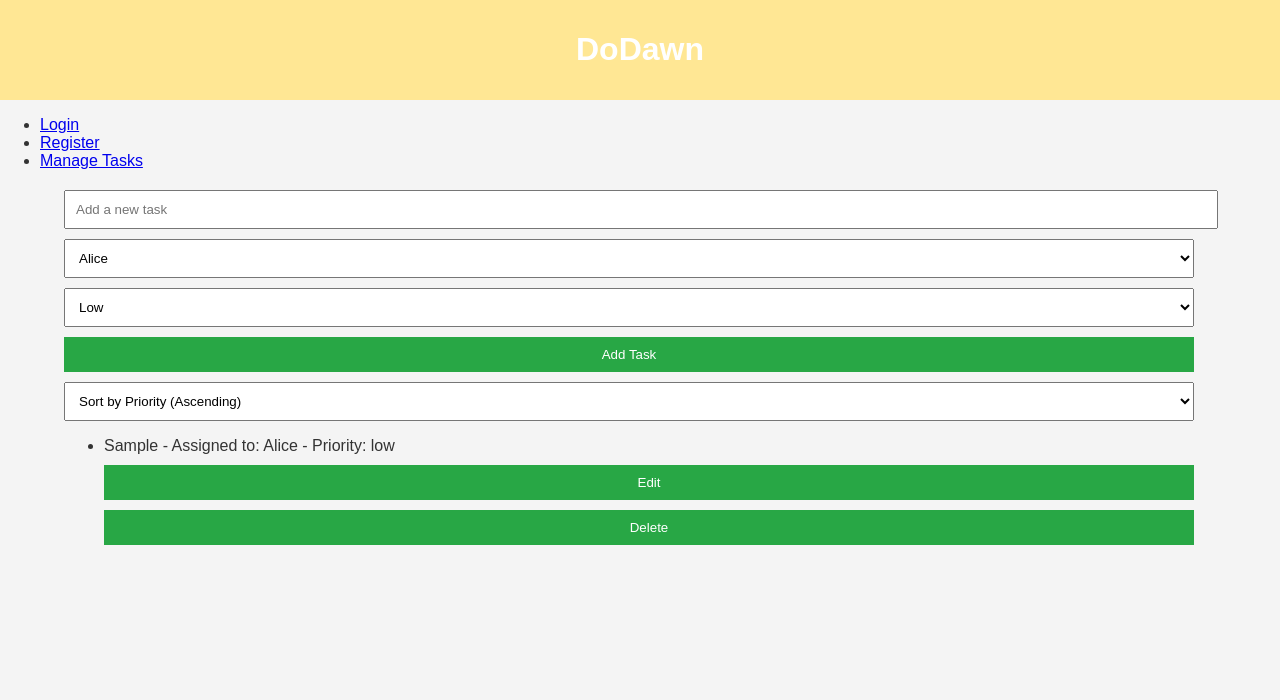
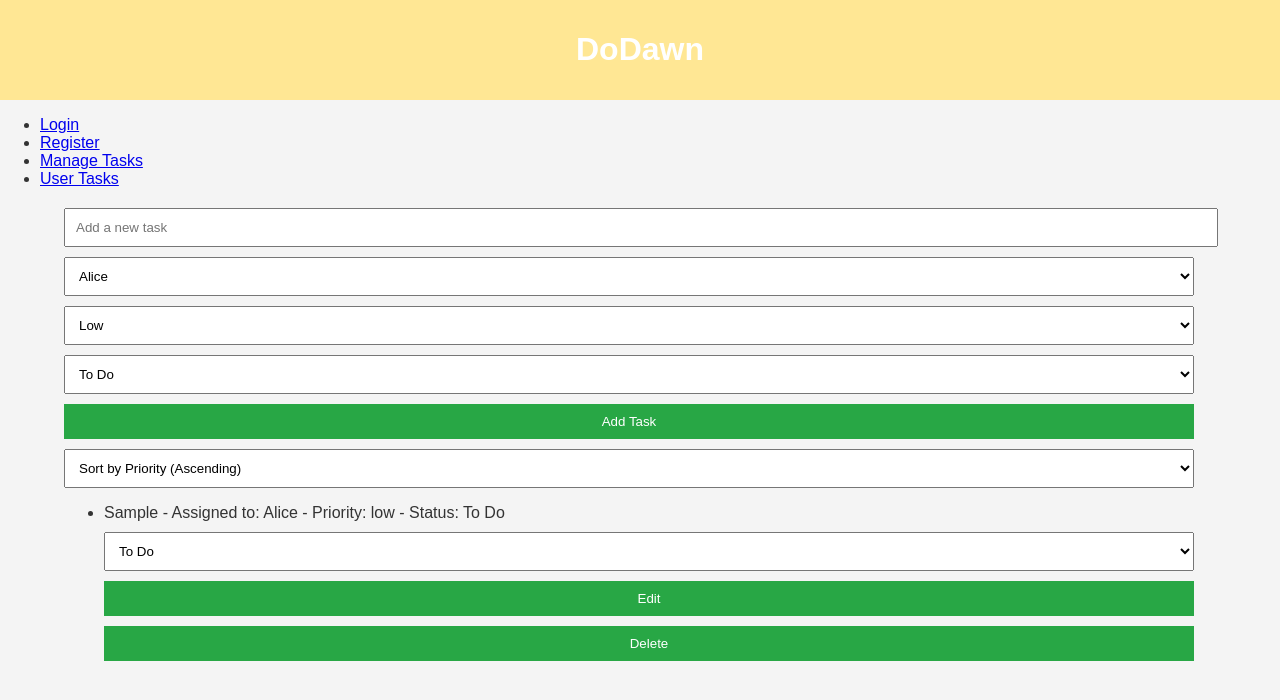
Before and after one commit to JosephSaada/DoDawn, a React (Create React App) app in the folder my-react-app/: page /task-manager in a window 1280 px wide. Both pictures are taken after typing "Sample" into the empty fields and a click on the button "Add Task". Shown: the top 700 px of the page. Built offline with nearby package versions, Linux system fonts and the light colour scheme.

Commit message:
added user tasks

```diff
--- a/my-react-app/src/App.css
+++ b/my-react-app/src/App.css
@@ -43,3 +43,8 @@ button:hover {
   list-style-type: none;
   border: 1px solid #ccc;
 }
+
+#taskList li.completed {
+  text-decoration: line-through;
+  color: #888;
+}
--- a/my-react-app/src/App.js
+++ b/my-react-app/src/App.js
@@ -1,24 +1,39 @@
-import React from 'react';
-import { BrowserRouter as Router, Route, Link, Routes } from 'react-router-dom';
+import React, { useState } from 'react';
+import { BrowserRouter as Router, Route, Routes } from 'react-router-dom';
 import Header from './components/Header';
 import Nav from './components/Nav';
 import Home from './components/Home';
 import Login from './components/Login';
 import Register from './components/Register';
 import TaskManager from './components/TaskManager';
+import UserTasks from './components/UserTasks';
 import './App.css';
 
 function App() {
+  const [tasks, setTasks] = useState([]);
+
+  const addTask = (task) => {
+    setTasks([...tasks, task]);
+  };
+
+  const updateTask = (updatedTask) => {
+    const updatedTasks = tasks.map(task =>
+      task.id === updatedTask.id ? updatedTask : task
+    );
+    setTasks(updatedTasks);
+  };
+
   return (
     <Router>
       <div className="App">
         <Header />
         <Nav />
         <Routes>
-          <Route path="/" exact element={<Home />} />
+          <Route path="/" element={<Home />} />
           <Route path="/login" element={<Login />} />
           <Route path="/register" element={<Register />} />
-          <Route path="/task-manager" element={<TaskManager />} />
+          <Route path="/task-manager" element={<TaskManager tasks={tasks} addTask={addTask} updateTask={updateTask} />} />
+          <Route path="/user-tasks" element={<UserTasks tasks={tasks} />} />
         </Routes>
       </div>
     </Router>
--- a/my-react-app/src/components/Nav.js
+++ b/my-react-app/src/components/Nav.js
@@ -8,6 +8,7 @@ function Nav() {
         <li><Link to="/login">Login</Link></li>
         <li><Link to="/register">Register</Link></li>
         <li><Link to="/task-manager">Manage Tasks</Link></li>
+        <li><Link to="/user-tasks">User Tasks</Link></li>
       </ul>
     </nav>
   );
--- a/my-react-app/src/components/TaskManager.js
+++ b/my-react-app/src/components/TaskManager.js
@@ -1,45 +1,29 @@
 import React, { useState } from 'react';
 
-function TaskManager() {
-  const [tasks, setTasks] = useState([]);
+function TaskManager({ tasks, addTask, updateTask }) {
   const [taskInput, setTaskInput] = useState('');
   const [priority, setPriority] = useState('low');
   const [assignee, setAssignee] = useState('Alice');
+  const [status, setStatus] = useState('To Do');
   const [editingId, setEditingId] = useState('');
   const [sortOrder, setSortOrder] = useState('priority-asc');
 
   const handleAddOrEditTask = (event) => {
     event.preventDefault();
     if (editingId) {
-      updateTask(editingId, taskInput, assignee, priority);
+      updateTask({ id: editingId, description: taskInput, assignee, priority, status });
     } else {
-      addTask(taskInput, assignee, priority);
+      addTask({ id: Date.now().toString(), description: taskInput, assignee, priority, status });
     }
     setTaskInput('');
     setEditingId('');
-  };
-
-  const addTask = (description, assignee, priority) => {
-    const newTask = { id: Date.now().toString(), description, assignee, priority };
-    setTasks([...tasks, newTask]);
-  };
-
-  const updateTask = (id, description, assignee, priority) => {
-    const updatedTasks = tasks.map(task =>
-      task.id === id ? { ...task, description, assignee, priority } : task
-    );
-    setTasks(updatedTasks);
-  };
-
-  const deleteTask = (id) => {
-    const updatedTasks = tasks.filter(task => task.id !== id);
-    setTasks(updatedTasks);
   };
 
   const prepareEditTask = (task) => {
     setTaskInput(task.description);
     setAssignee(task.assignee);
     setPriority(task.priority);
+    setStatus(task.status);
     setEditingId(task.id);
   };
 
@@ -52,8 +36,17 @@ function TaskManager() {
       }
       return 0;
     });
-    setTasks(sortedTasks);
+    return sortedTasks;
   };
+
+  const updateTaskStatus = (id, newStatus) => {
+    const updatedTasks = tasks.map(task =>
+      task.id === id ? { ...task, status: newStatus } : task
+    );
+    updatedTasks.forEach(updatedTask => updateTask(updatedTask));
+  };
+
+  const sortedTasks = sortTasks(sortOrder);
 
   return (
     <main>
@@ -76,19 +69,29 @@ function TaskManager() {
           <option value="medium">Medium</option>
           <option value="high">High</option>
         </select>
+        <select value={status} onChange={(e) => setStatus(e.target.value)}>
+          <option value="To Do">To Do</option>
+          <option value="In Progress">In Progress</option>
+          <option value="Done">Done</option>
+        </select>
         <input type="hidden" value={editingId} />
         <button type="submit">{editingId ? 'Edit Task' : 'Add Task'}</button>
       </form>
-      <select onChange={(e) => sortTasks(e.target.value)} value={sortOrder}>
+      <select onChange={(e) => setSortOrder(e.target.value)} value={sortOrder}>
         <option value="priority-asc">Sort by Priority (Ascending)</option>
         <option value="priority-desc">Sort by Priority (Descending)</option>
       </select>
       <ul>
-        {tasks.map(task => (
-          <li key={task.id}>
-            {task.description} - Assigned to: {task.assignee} - Priority: {task.priority}
+        {sortedTasks.map(task => (
+          <li key={task.id} style={{ textDecoration: task.status === 'Done' ? 'line-through' : 'none' }}>
+            {task.description} - Assigned to: {task.assignee} - Priority: {task.priority} - Status: {task.status}
+            <select value={task.status} onChange={(e) => updateTaskStatus(task.id, e.target.value)}>
+              <option value="To Do">To Do</option>
+              <option value="In Progress">In Progress</option>
+              <option value="Done">Done</option>
+            </select>
             <button onClick={() => prepareEditTask(task)}>Edit</button>
-            <button onClick={() => deleteTask(task.id)}>Delete</button>
+            <button onClick={() => updateTask(tasks.filter(t => t.id !== task.id))}>Delete</button>
           </li>
         ))}
       </ul>
--- /dev/null
+++ b/my-react-app/src/components/UserTasks.js
@@ -0,0 +1,28 @@
+import React, { useState } from 'react';
+
+function UserTasks({ tasks }) {
+  const [selectedUser, setSelectedUser] = useState('Alice');
+
+  const filteredTasks = tasks.filter(task => task.assignee === selectedUser);
+
+  return (
+    <div>
+      <h2>Tasks for {selectedUser}</h2>
+      <select value={selectedUser} onChange={(e) => setSelectedUser(e.target.value)}>
+        <option value="Alice">Alice</option>
+        <option value="Bob">Bob</option>
+        <option value="Charlie">Charlie</option>
+        <option value="Dana">Dana</option>
+      </select>
+      <ul>
+        {filteredTasks.map(task => (
+          <li key={task.id} style={{ textDecoration: task.status === 'Done' ? 'line-through' : 'none' }}>
+            {task.description} - Priority: {task.priority} - Status: {task.status}
+          </li>
+        ))}
+      </ul>
+    </div>
+  );
+}
+
+export default UserTasks;
```
